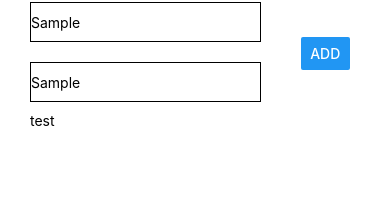
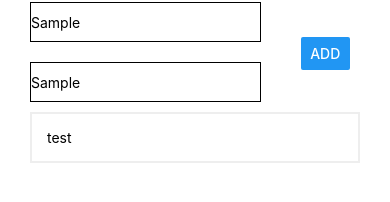
Before and after one commit to EvtushevskayaSveta/ToDo, a React Native app: screen / in a window 390 px wide. Both pictures are taken after typing "Sample", "Sample" into the empty fields and a click on the button "ADD". Shown: the part 98-300 px from the top of the page. Built offline with nearby package versions, Linux system fonts and the light colour scheme.

Commit message:
add Todo

```diff
--- a/App.js
+++ b/App.js
@@ -2,6 +2,7 @@
 import {SafeAreaView, StyleSheet, Text, View} from 'react-native';
 import TodoList from './to_do/TodoList';
 import Navbar from './to_do/Navbar';
+import Todo from './Todo';
 
 const App = () => {
   const [todos, setTodos] = React.useState([]);
@@ -21,7 +22,7 @@
       <View style={styles.container}>
         <TodoList todos={todos} onSubmit={addTodo} />
         {todos.map(todo => {
-          return <Text>{todo.title}</Text>;
+          return <Todo key={todo.id} todo={todo} />;
         })}
       </View>
     </SafeAreaView>
--- /dev/null
+++ b/Todo.js
@@ -0,0 +1,22 @@
+import React from 'react';
+import {View, Text, StyleSheet} from 'react-native';
+
+const Todo = ({todo}) => {
+  return (
+    <View style={styles.row}>
+      <Text>{todo.title}</Text>
+    </View>
+  );
+};
+
+const styles = StyleSheet.create({
+  row: {
+    flexDirection: 'row',
+    alignItem: 'center',
+    borderColor: '#eee',
+    borderWidth: 2,
+    padding: 15,
+  },
+});
+
+export default Todo;
```
